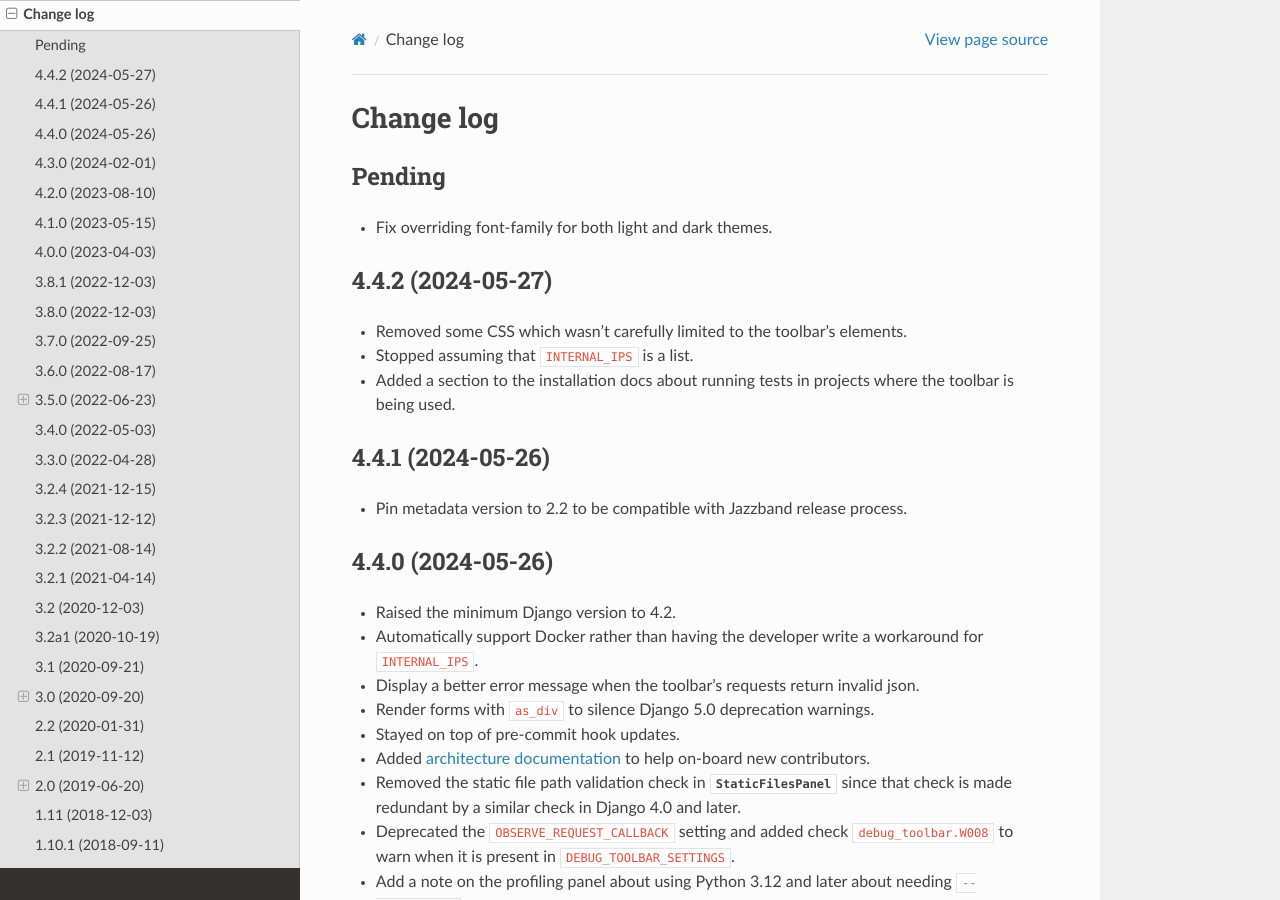
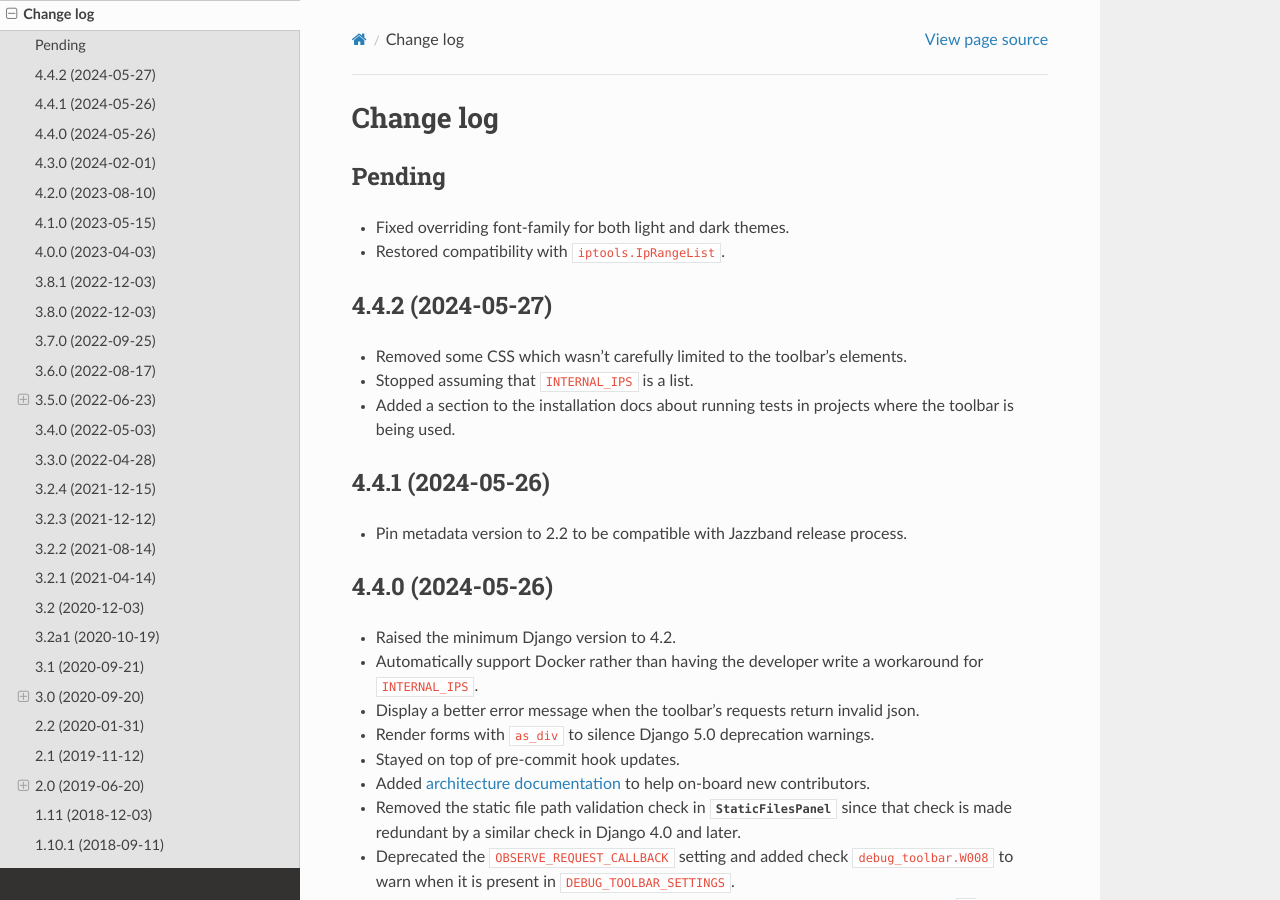
Before and after one commit to jazzband/django-debug-toolbar, a Sphinx documentation site: the page built from docs/changes.rst, in a window 1280 px wide and 900 px high. Built offline with Sphinx 7.4.7 and the Read the Docs theme 2.0.0, drawn with Linux system fonts in a browser that asks for light colours.

Commit message:
Amend the changelog

```diff
--- a/docs/changes.rst
+++ b/docs/changes.rst
@@ -4,7 +4,8 @@
 Pending
 -------
 
-* Fix overriding font-family for both light and dark themes.
+* Fixed overriding font-family for both light and dark themes.
+* Restored compatibility with ``iptools.IpRangeList``.
 
 4.4.2 (2024-05-27)
 ------------------
```
